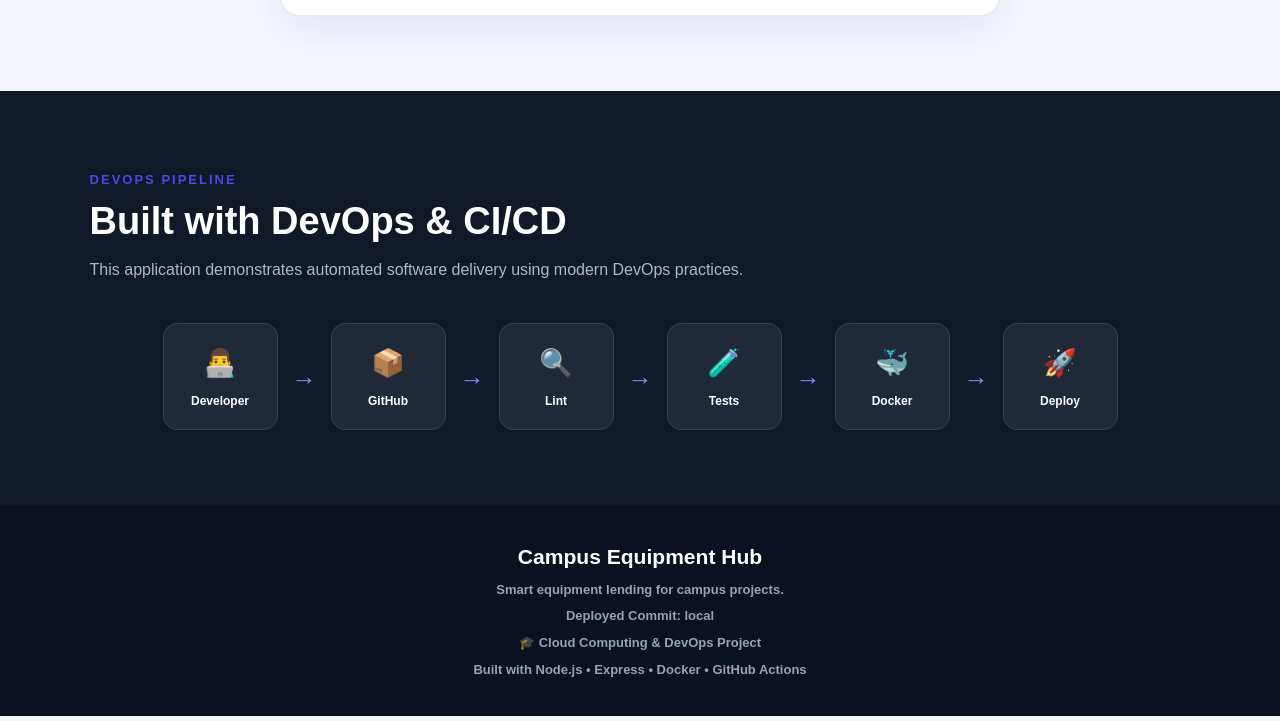
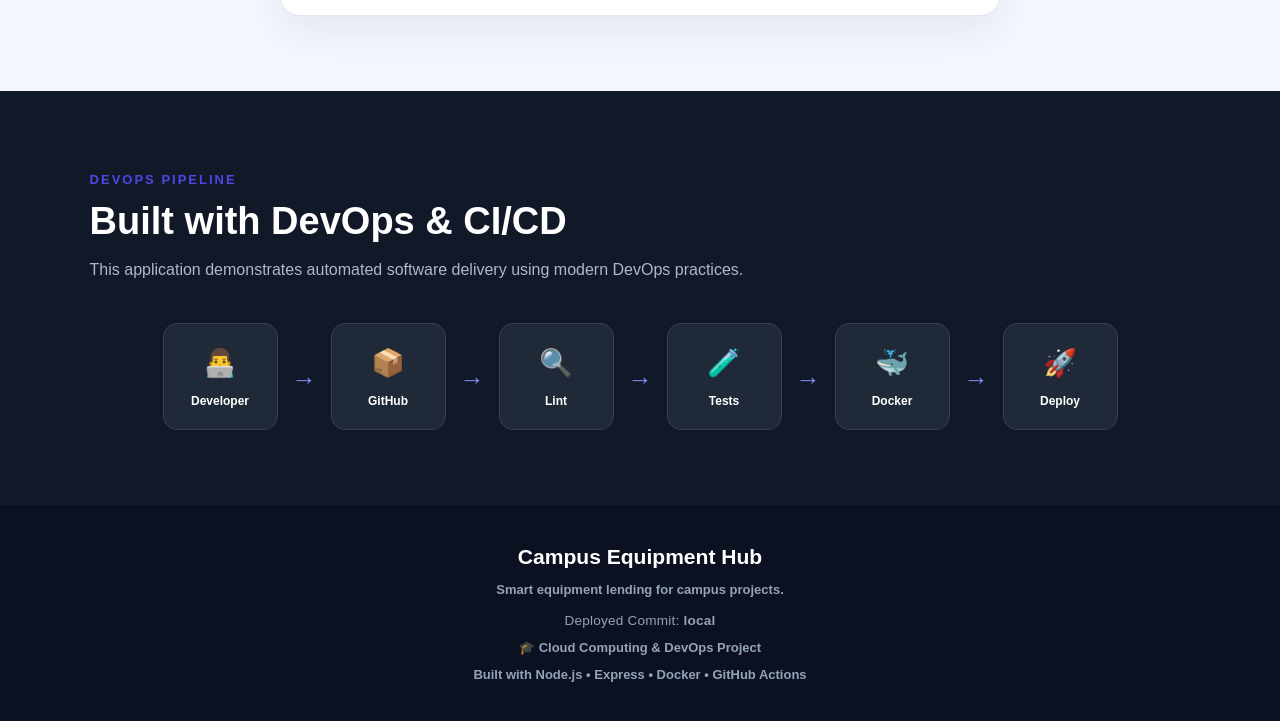
Before and after one commit to sanchetinaman51-cell/campus-equipment-hub, a website: page public/index.html in a window 1280 px wide. Shown: the part 2303-3024 px from the top of the page. Drawn offline with Linux system fonts and the light colour scheme; no server answers.

Commit message:
ui: improve footer commit styling

```diff
--- a/public/style.css
+++ b/public/style.css
@@ -895,3 +895,14 @@
     transform: rotate(90deg);
   }
 }
+
+.footer-commit {
+  margin-top: 10px;
+  font-size: 0.85rem;
+  font-weight: 500;
+  letter-spacing: 0.2px;
+}
+
+.footer-commit span {
+  font-weight: 700;
+}
```
